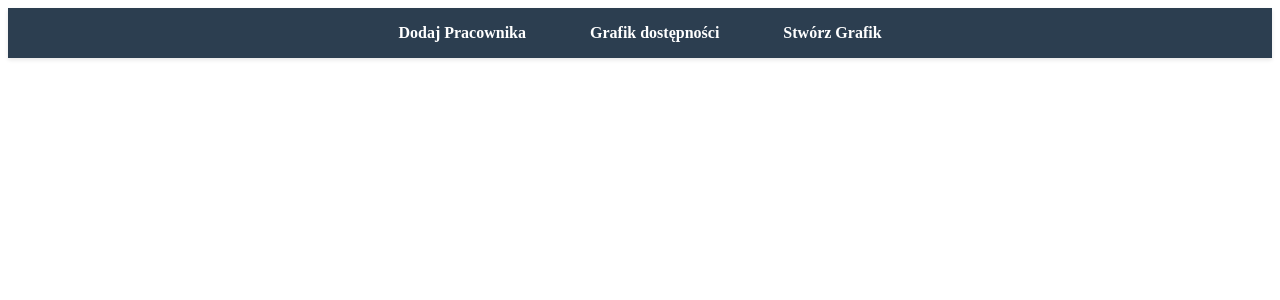
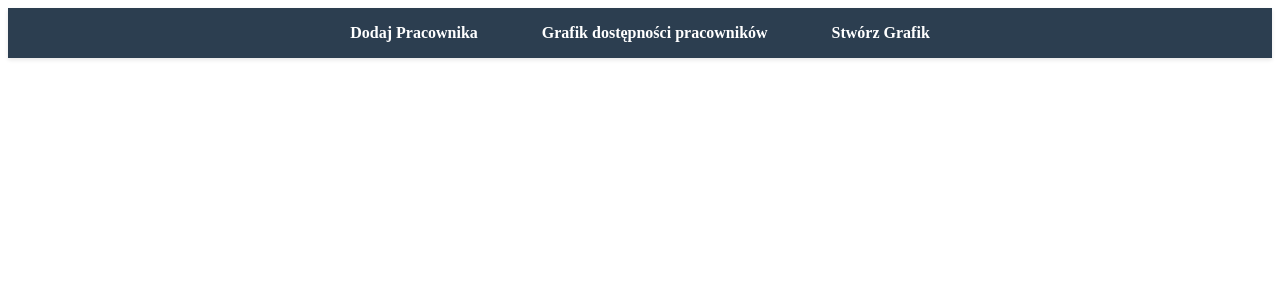
Before and after one commit to maciekryb/callcenter-frontend, a React (Vite) app: page / in a window 1280 px wide. Shown: the top 300 px of the page. Built offline with nearby package versions, Linux system fonts and the light colour scheme.

Commit message:
Add Agents Availability Schedule component and update routing

```diff
--- a/src/App.jsx
+++ b/src/App.jsx
@@ -2,8 +2,8 @@ import React from 'react';
 import { BrowserRouter as Router, Route, Routes, Link } from 'react-router-dom';
 import AddAgent from './pages/AddAgent';
 import CreateSchedule from './pages/CreateSchedule';
-import AddQueue from './pages/AddQueue';
 import styles from './App.module.css';
+import AgentsAvailabilitySchedule from './pages/AgentsAvailabilitySchedule';
 
 const App = () => {
   return (
@@ -17,8 +17,8 @@ const App = () => {
               </Link>
             </li>
             <li>
-              <Link to="/add-queue" className={styles.navLink}>
-              Grafik dostępności
+              <Link to="/agents-availability-schedule" className={styles.navLink}>
+              Grafik dostępności pracowników
               </Link>
             </li>
             <li>
@@ -32,7 +32,7 @@ const App = () => {
         <div className={styles.content}>
           <Routes>
             <Route path="/add-agent" element={<AddAgent />} />
-            <Route path="/add-queue" element={<AddQueue />} />
+            <Route path="//agents-availability-schedule" element={<AgentsAvailabilitySchedule />} />
             <Route path="/create-schedule" element={<CreateSchedule />} />
           </Routes>
         </div>
```
Also changed, not shown: src/pages/AgentsAvailabilitySchedule.jsx (renamed from src/pages/Aavailability .jsx).
